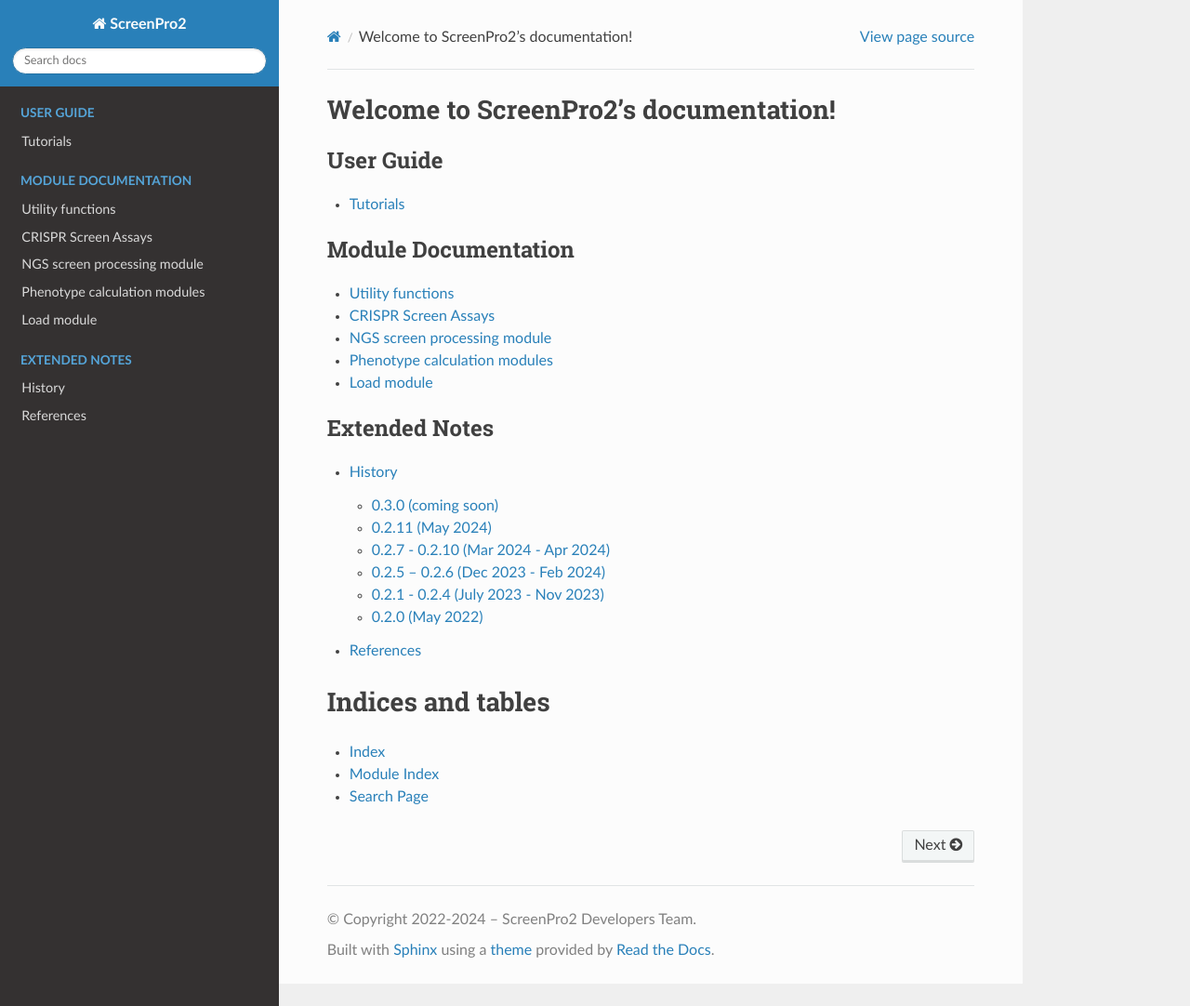
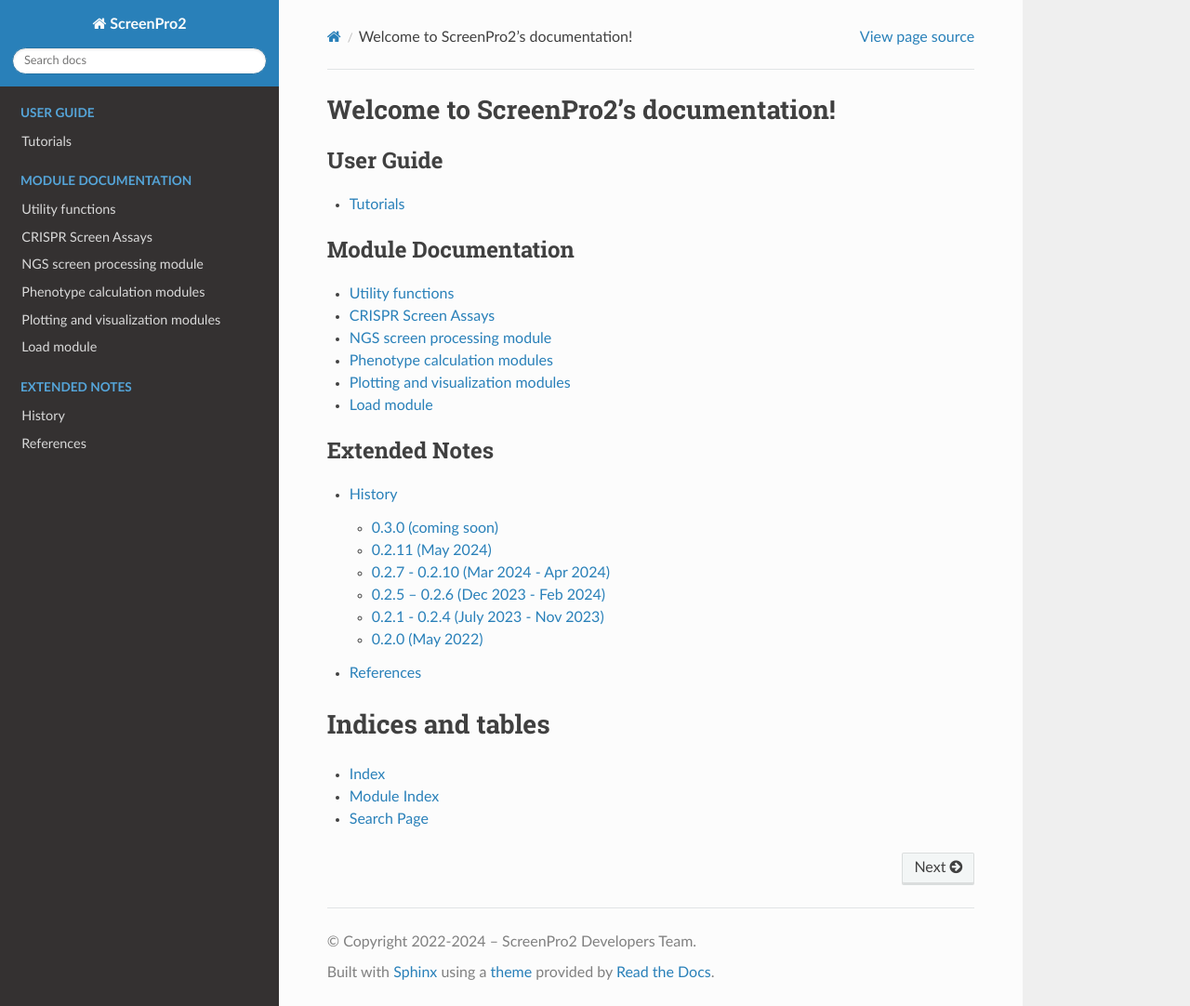
Before and after one commit to ArcInstitute/ScreenPro2, a Sphinx documentation site: the page built from docs/source/index.rst, in a window 1280 px wide and 1082 px high. Shown: the whole window at 93% size. Built offline with Sphinx 7.4.7 and the Read the Docs theme 2.0.0, drawn with Linux system fonts in a browser that asks for light colours; the version number could not be read and is left out.

Commit message:
update docs

```diff
--- a/docs/source/index.rst
+++ b/docs/source/index.rst
@@ -16,6 +16,7 @@
    assays
    ngs
    phenotype
+   plotting
    load
 
 .. toctree::
--- a/docs/source/phenotype.rst
+++ b/docs/source/phenotype.rst
@@ -58,11 +58,5 @@
    :undoc-members:
    :show-inheritance:
 
-.. automodule:: screenpro.plotting
-   :members:
-   :undoc-members:
-   :show-inheritance:
-
-
 .. _`Dependent t-test for paired samples`: https://en.wikipedia.org/wiki/Student%27s_t-test#Dependent_t-test_for_paired_samples
 .. _`ttest_rel, a scipy module`: https://docs.scipy.org/doc/scipy/reference/generated/scipy.stats.ttest_rel.html
--- /dev/null
+++ b/docs/source/plotting.rst
@@ -0,0 +1,8 @@
+Plotting and visualization modules
+=======================
+
+
+.. automodule:: screenpro.plotting
+   :members:
+   :undoc-members:
+   :show-inheritance:
```
Also changed, not shown: docs/source/ngs.rst (+10 -1 lines).
